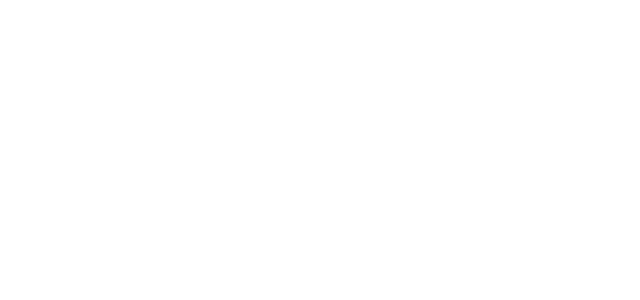
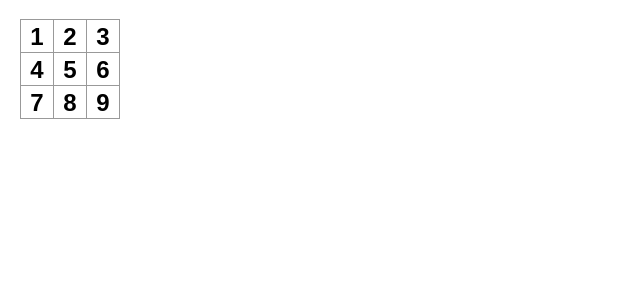
Before and after one commit to gemizzi/tic-tac-toe, a React (Create React App) app: page / in a window 1280 px wide. Shown: the top 300 px of the page, without its empty margins (0-640 px from the left). Built offline with nearby package versions, Linux system fonts and the light colour scheme.

Commit message:
Add the board component

```diff
--- a/src/App.js
+++ b/src/App.js
@@ -1,3 +1,5 @@
+import Board from "./Board.js";
+
 export default function App() {
-  return <></>;
+  return <Board />;
 }
--- /dev/null
+++ b/src/Board.js
@@ -0,0 +1,21 @@
+export default function Board() {
+  return (
+    <div className="board">
+      <div className="board-row">
+        <button className="square">1</button>
+        <button className="square">2</button>
+        <button className="square">3</button>
+      </div>
+      <div className="board-row">
+        <button className="square">4</button>
+        <button className="square">5</button>
+        <button className="square">6</button>
+      </div>
+      <div className="board-row">
+        <button className="square">7</button>
+        <button className="square">8</button>
+        <button className="square">9</button>
+      </div>
+    </div>
+  );
+}
--- a/src/index.js
+++ b/src/index.js
@@ -1,5 +1,6 @@
 import { StrictMode } from "react";
 import { createRoot } from "react-dom/client";
+import "./styles.css";
 
 import App from "./App";
 
--- /dev/null
+++ b/src/styles.css
@@ -0,0 +1,75 @@
+* {
+  box-sizing: border-box;
+}
+
+body {
+  font-family: sans-serif;
+  margin: 20px;
+  padding: 0;
+}
+
+h1 {
+  margin-top: 0;
+  font-size: 22px;
+}
+
+h2 {
+  margin-top: 0;
+  font-size: 20px;
+}
+
+h3 {
+  margin-top: 0;
+  font-size: 18px;
+}
+
+h4 {
+  margin-top: 0;
+  font-size: 16px;
+}
+
+h5 {
+  margin-top: 0;
+  font-size: 14px;
+}
+
+h6 {
+  margin-top: 0;
+  font-size: 12px;
+}
+
+code {
+  font-size: 1.2em;
+}
+
+ul {
+  padding-inline-start: 20px;
+}
+
+* {
+  box-sizing: border-box;
+}
+
+body {
+  font-family: sans-serif;
+  margin: 20px;
+  padding: 0;
+}
+
+.board-row {
+  display: flex;
+}
+
+.square {
+  background: #fff;
+  border: 1px solid #999;
+  font-size: 24px;
+  font-weight: bold;
+  line-height: 34px;
+  height: 34px;
+  margin-right: -1px;
+  margin-top: -1px;
+  padding: 0;
+  text-align: center;
+  width: 34px;
+}
```
